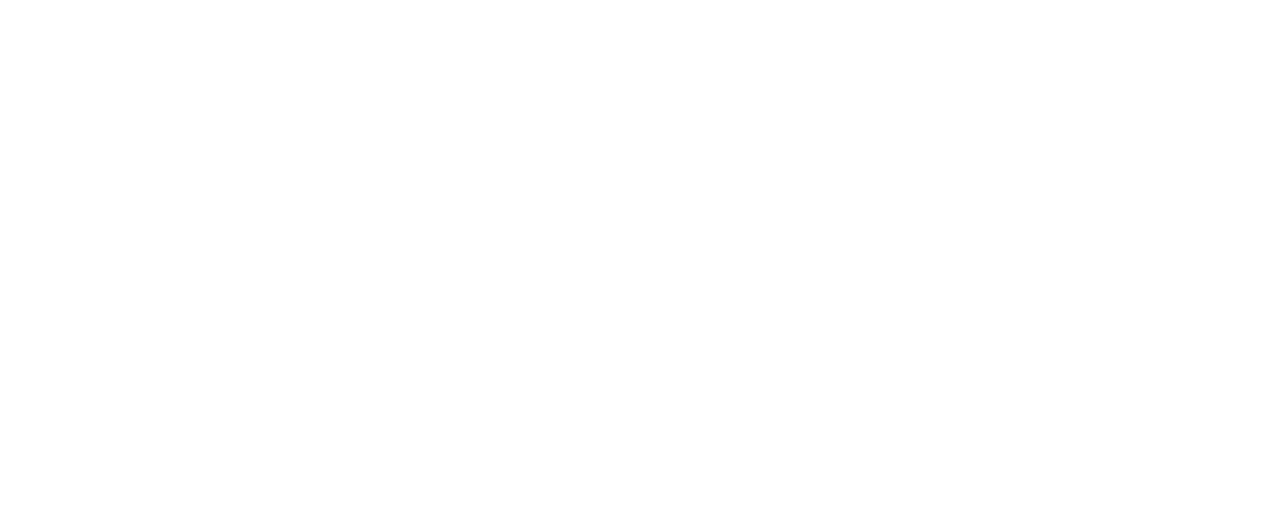
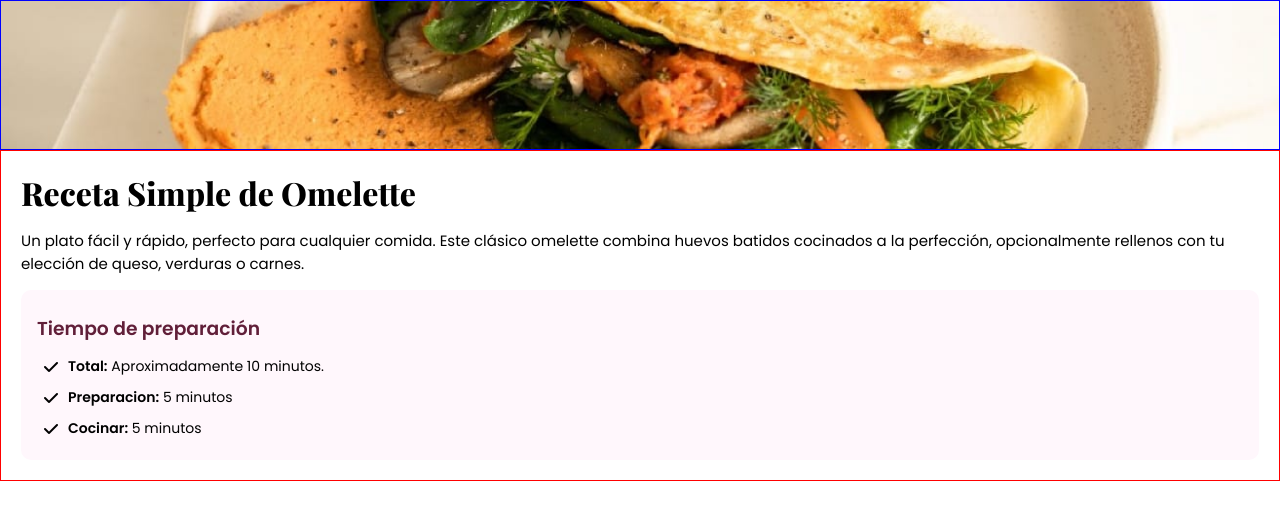
Before and after one commit to eduarQuinteroDev/Receta, a plain HTML site: page index.html in a window 1280 px wide. Drawn offline with nearby package versions, Linux system fonts and the light colour scheme; a web font is replaced by a local one.

Commit message:
Area de Tiempo de preparación
Se termina de maquetar el area de tiempo de preparación

```diff
--- a/index.html
+++ b/index.html
@@ -0,0 +1,42 @@
+<!DOCTYPE html>
+<html lang="en">
+    <head>
+        <meta charset="UTF-8" />
+        <meta name="viewport" content="width=device-width, initial-scale=1.0" />
+        <script src="https://kit.fontawesome.com/4d9e27f186.js" crossorigin="anonymous"></script>
+        <title>Receta</title>
+        <link rel="stylesheet" href="css/main.css">
+    </head>
+    <body>
+        <main class="main">
+            <div class="contenedor__imagen">
+                <img src="img/image-omelette.jpeg" alt="imagen de comida">
+            </div>
+            <div class="receta">
+                <div class="descripcion">
+                    <h1 class="descripcion__titulo">Receta Simple de Omelette</h1>
+                    <p class="descripcion__contenido">
+                        Un plato fácil y rápido, perfecto para cualquier comida. Este clásico omelette combina huevos batidos cocinados a la perfección, opcionalmente rellenos con tu elección de queso, verduras o carnes.
+                    </p>
+                </div>
+                <div class="preparacion-contenedor">
+                    <div class="tiempo">
+                        <h3 class="tiempo__titulo">Tiempo de preparación</h3>
+                        <div class="tiempo__contenedor">
+                            <i class="fa-solid fa-check"></i>
+                            <p><span>Total:</span> Aproximadamente 10 minutos.</p>
+                        </div>
+                        <div class="tiempo__contenedor">
+                            <i class="fa-solid fa-check"></i>
+                            <p><span>Preparacion:</span> 5 minutos</p>
+                        </div>
+                        <div class="tiempo__contenedor">
+                            <i class="fa-solid fa-check"></i>
+                            <p><span>Cocinar:</span> 5 minutos</p>
+                        </div>
+                    </div>
+                </div>
+            </div>
+        </main>
+    </body>
+</html>
--- /dev/null
+++ b/scss/abstracts/_fonts.scss
@@ -0,0 +1,5 @@
+// Playfair Display
+@import url('https://fonts.googleapis.com/css2?family=Playfair+Display:ital,wght@0,400..900;1,400..900&display=swap');
+
+// Poppins
+@import url('https://fonts.googleapis.com/css2?family=Poppins:ital,wght@0,100;0,200;0,300;0,400;0,500;0,600;0,700;0,800;0,900;1,100;1,200;1,300;1,400;1,500;1,600;1,700;1,800;1,900&display=swap');
--- /dev/null
+++ b/scss/abstracts/_variables.scss
@@ -0,0 +1,2 @@
+$fuente-principal: "Playfair Display", serif;
+$fuente-secundaria: "Poppins", sans-serif;
--- /dev/null
+++ b/scss/base/_reset.scss
@@ -0,0 +1,5 @@
+* {
+    padding: 0;
+    margin: 0;
+    box-sizing: border-box;
+}
--- /dev/null
+++ b/scss/base/_typography.scss
@@ -0,0 +1,14 @@
+h1 {
+    font-family: $fuente-principal;
+    font-weight: 800;
+
+}
+
+h3 {
+    font-family: $fuente-secundaria;
+}
+
+p {
+    font-family: $fuente-secundaria;
+
+}
--- a/scss/main.scss
+++ b/scss/main.scss
@@ -1 +1,5 @@
-@import 'base/reset.scss';
+@import 'base/reset';
+@import 'abstracts/fonts';
+@import 'abstracts/variables';
+@import 'base/typography';
+@import 'pages/home';
--- /dev/null
+++ b/scss/pages/_home.scss
@@ -0,0 +1,59 @@
+body {
+
+    .main {
+        .contenedor__imagen {
+            border: 1px solid blue;
+            height: 150px;
+            overflow: hidden;
+            img {
+                width: 100%;
+                height: 100%;
+                object-fit: cover;
+            }
+        }
+        .receta {
+            border: 1px solid red;
+            padding: 20px;
+            .descripcion {
+                // border: 1px solid purple;
+                .descripcion__titulo {
+                    // border: 1px solid yellow;
+                }
+                .descripcion__contenido {
+                    // border: 1px solid green;
+                    font-weight: 400;
+                    font-size: 15px;
+                    padding: 15px 0;
+                }
+            }
+            .preparacion-contenedor {
+                // border: 1px solid red;
+                .tiempo {
+                    // border: 1px solid blue;
+                    border-radius: 10px;
+                    padding: 16px;
+                    background-color: #fff7fc;
+                    .tiempo__titulo {
+                        font-weight: 600;
+                        padding: 8px 0;
+                        color: #611f39;
+                    }
+                    .tiempo__contenedor {
+                        // border: 1px solid red;
+                        display: flex;
+                        align-items: center;
+                        padding: 5px 7px;
+                        p {
+                            // border: 1px solid blue;
+                            font-size: 14px;
+                            padding: 0 10px;
+                            span {
+                                font-weight: 600;
+                            }
+                        }
+                    }
+                }
+            }
+        }
+    }
+}
```
Also changed, not shown: css/main.css (added), img/image-omelette.jpeg (added), scss/base/reset.scss (deleted), 3 other files.
